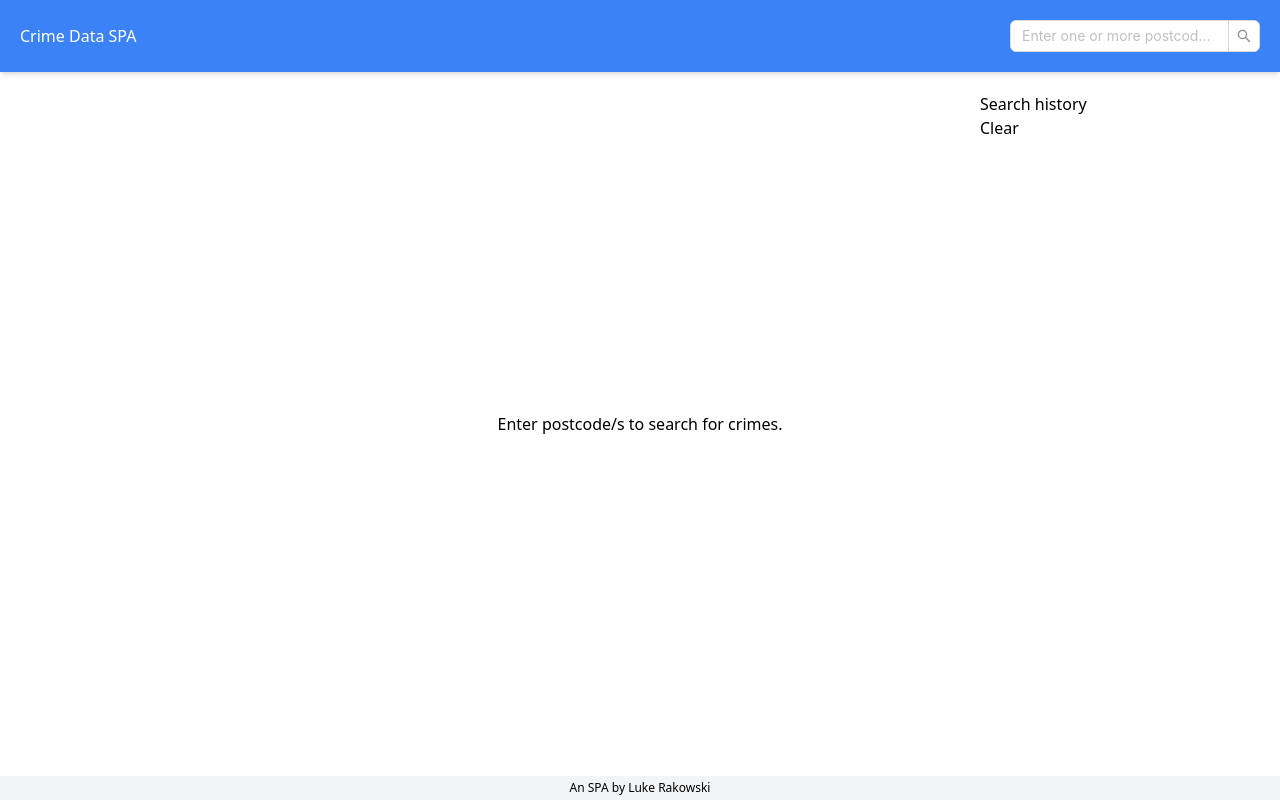
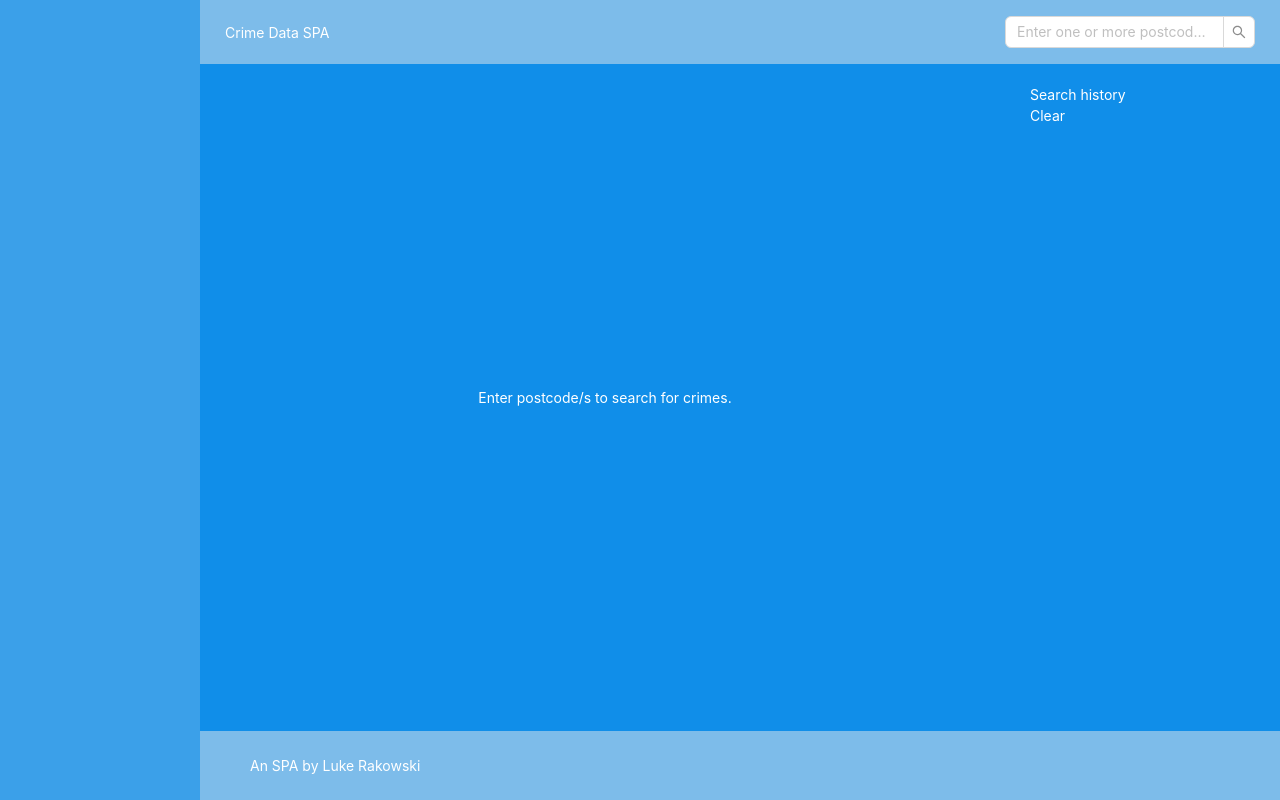
Before and after one commit to borderistheocean/crime-data-spa, a React (Create React App) app: page / in a window 1280 px wide. Built offline with nearby package versions, Linux system fonts and the light colour scheme.

Commit message:
new revised antd layout added

```diff
--- /dev/null
+++ b/src/App.scss
@@ -0,0 +1,28 @@
+.ant-layout-header,
+.ant-layout-footer {
+  background: #7dbcea;
+  color: #fff;
+}
+
+.ant-layout-header {
+  padding: 25px;
+  line-height: normal;
+  flex: 0 0 auto;
+  align-items: center;
+  display: flex;
+  justify-content: space-between;
+}
+
+.ant-layout-footer {
+  line-height: 1.5;
+}
+
+.ant-layout-sider {
+  background: #3ba0e9 !important;
+  color: #fff;
+}
+
+.ant-layout-content {
+  background: rgba(16, 142, 233, 1);
+  color: #fff;
+}
--- a/src/App.tsx
+++ b/src/App.tsx
@@ -7,9 +7,12 @@ import date from 'date-and-time';
 import Navigation from "./Navigation/Navigation";
 import Map from "./Map/Map";
 import CrimeRecords from "./CrimeRecords/CrimeRecords";
-import { Space } from 'antd';
+import { Layout, Space } from 'antd';
 import Search from "antd/es/input/Search";
 import Text from "antd/es/typography/Text";
+import Sider from "antd/es/layout/Sider";
+import { Content, Footer, Header } from "antd/es/layout/layout";
+import "./App.scss";
 
 function App() {
   const locale = "GB";
@@ -131,14 +134,31 @@ function App() {
   };
 
   return (
-    <div className="flex flex-col h-screen">
-      <header className="bg-gray-400">
-        <div className="flex text-white bg-blue-500 shadow-md">
-          <div className="flex flex-row items-center flex-1 p-5 ">
-            Crime Data SPA
+    <>
+      <div >
+        <Layout className="h-screen w-screen">
+          <Sider>
+
+         <div className="flex h-full">
+           <div className="flex-auto w-1/4 p-5 overflow-y-auto">
+             {(resultTotal !== 0) &&
+               <>
+                 <Text>Navigate by crime type</Text>
+                 <Navigation crimesList={crimesList} />
+                 <Text>Map</Text>
+                 <Map/>
+               </>
+             }
            </div>
-          <div className="p-5">
-            <div>
+    </div>
+
+          </Sider>
+          <Layout>
+            <Header>
+
+
+                    <h1>Crime Data SPA</h1>
+
                     <Space direction="vertical">
                       <Search
                         id={"postCodeSearchInput"}
@@ -151,23 +171,14 @@ function App() {
                         }}
                       />
                     </Space>
-            </div>
-          </div>
-        </div>
-      </header>
-      <main className="flex-grow overflow-hidden">
+
+
+            </Header>
+            <Content>
+
         <div className="flex h-full">
-          <div className="flex-auto w-1/4 p-5 overflow-y-auto">
-            {(resultTotal !== 0) &&
-              <>
-                <Text>Navigate by crime type</Text>
-                <Navigation crimesList={crimesList} />
-                <Text>Map</Text>
-                <Map/>
-              </>
-            }
-          </div>
-          <div className="flex-auto w-2/4	p-5 overflow-y-auto">
+
+          <div className="flex-auto w-3/4	p-5 overflow-y-auto">
             {(resultTotal === 0) &&
               <div className="flex items-center justify-center w-full h-full">
                 <div>
@@ -194,9 +205,80 @@ function App() {
             </div>
           </div>
         </div>
-      </main>
-      <footer className="bg-gray-100 p-1 text-xs text-center">An SPA by Luke Rakowski</footer>
+
+            </Content>
+            <Footer>An SPA by Luke Rakowski</Footer>
+          </Layout>
+        </Layout>
       </div>
+    </>
+
+    // <div className="flex flex-col h-screen">
+    //   <header className="bg-gray-400">
+    //     <div className="flex text-white bg-blue-500 shadow-md">
+    //       <div className="flex flex-row items-center flex-1 p-5 ">
+    //         Crime Data SPA
+    //       </div>
+    //       <div className="p-5">
+    //         <div>
+    //           <Space direction="vertical">
+    //             <Search
+    //               id={"postCodeSearchInput"}
+    //               placeholder="Enter one or more postcodes"
+    //               onChange={e => setpostcodeInputValue(e.target.value)}
+    //               value={postcodeInputValue}
+    //               onSearch={() => handleSubmit(postcodeInputValue)}
+    //               style={{
+    //                 width: 250
+    //               }}
+    //             />
+    //           </Space>
+    //         </div>
+    //       </div>
+    //     </div>
+    //   </header>
+      // <main className="flex-grow overflow-hidden">
+      //   <div className="flex h-full">
+      //     <div className="flex-auto w-1/4 p-5 overflow-y-auto">
+      //       {(resultTotal !== 0) &&
+      //         <>
+      //           <Text>Navigate by crime type</Text>
+      //           <Navigation crimesList={crimesList} />
+      //           <Text>Map</Text>
+      //           <Map/>
+      //         </>
+      //       }
+      //     </div>
+      //     <div className="flex-auto w-2/4	p-5 overflow-y-auto">
+      //       {(resultTotal === 0) &&
+      //         <div className="flex items-center justify-center w-full h-full">
+      //           <div>
+      //             {(searchParams.get('postcode') == null && resultTotal == 0) &&
+      //               <h2>Enter postcode/s to search for crimes.</h2>
+      //             }
+      //             {(searchParams.get('postcode') != null && resultTotal == 0) &&
+      //               <h2>No results found for {searchParams.get('postcode')}.</h2>
+      //             }
+      //           </div>
+      //         </div>
+      //       }
+      //       {(searchParams.get('postcode') != null && resultTotal > 0) &&
+      //         <>
+      //           <Text>{`Showing ${resultTotal} crimes for ${searchParams.get('postcode') as string}`}</Text>
+      //           <CrimeRecords crimesList={crimesList} />
+      //         </>
+      //       }
+      //     </div>
+      //     <div className="flex-auto w-1/4 p-5 overflow-y-auto">
+      //       <h3>Search history</h3>
+      //       <History removeEntry={(e: any) => removeEntry(e)} entries={history} clearHistory={() => setHistory([])} updateParameters={(e: any) => handleSubmitHistory(e.postcode)} title={"history"} />
+      //       <div>
+      //       </div>
+      //     </div>
+      //   </div>
+      // </main>
+    //   <footer className="bg-gray-100 p-1 text-xs text-center">An SPA by Luke Rakowski</footer>
+    // </div>
   );
 }
 
--- a/src/CrimeTable/CrimeTable.tsx
+++ b/src/CrimeTable/CrimeTable.tsx
@@ -2,13 +2,13 @@ import { Table } from "antd";
 
 function CrimeTable(props: any) {
 
-  const dataSource = props.data.map((element: any, index: any) => {
+  const dataSource = props.data.map((crimeData: any, index: any) => {
     return {
       key: index,
-      postcode: element.location.postcode,
-      month: element.month,
-      street: element.location.street.name,
-      status: (element.outcome_status) ? element.outcome_status.category : "ongoing"
+      postcode: crimeData.location.postcode,
+      month: crimeData.month,
+      street: crimeData.location.street.name,
+      status: (crimeData.outcome_status) ? crimeData.outcome_status.category : "ongoing"
     }
   });
 
```
Also changed, not shown: src/Navigation/Navigation.tsx (+9 -5 lines). Lines whose indentation alone changed are shown as unchanged.
